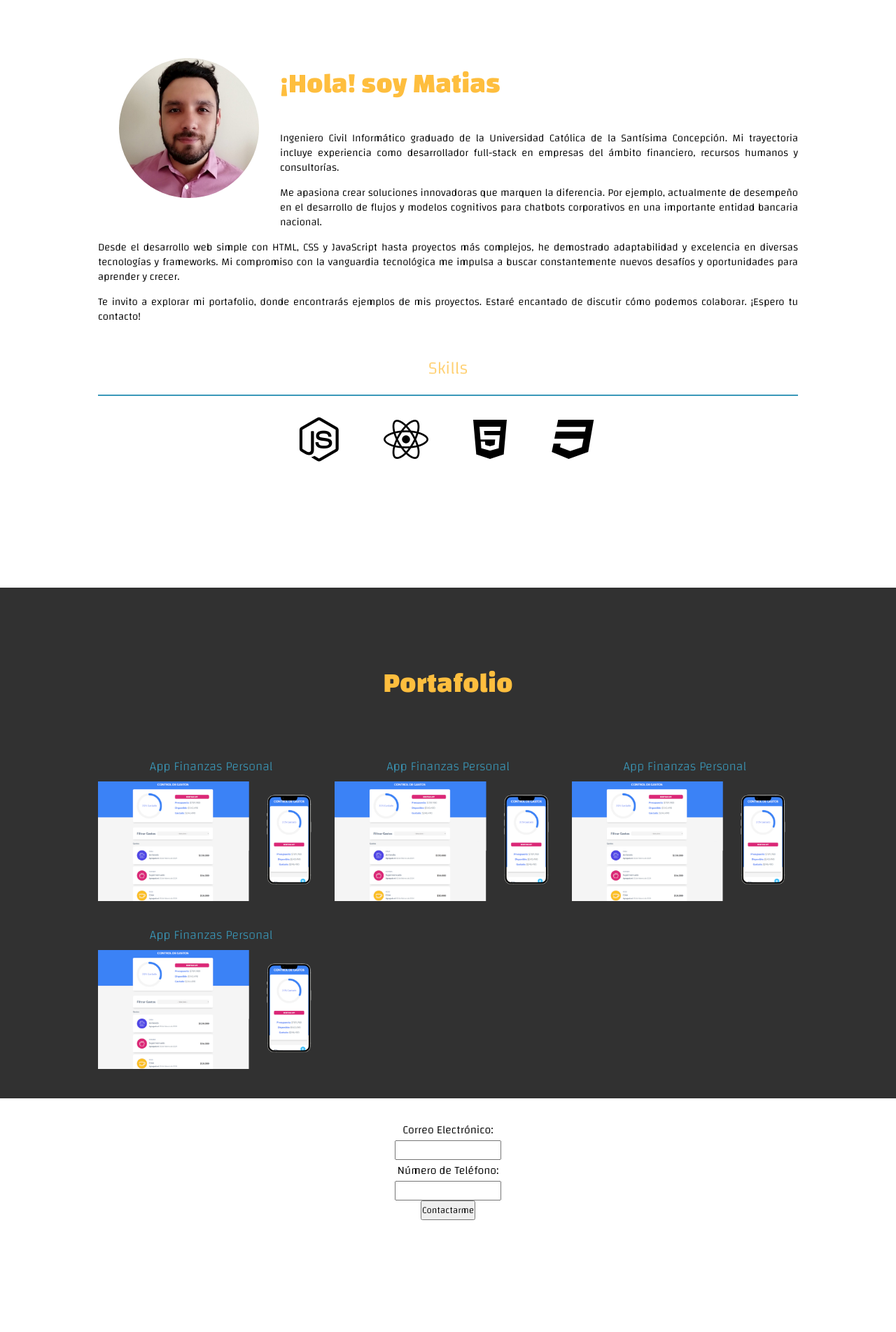
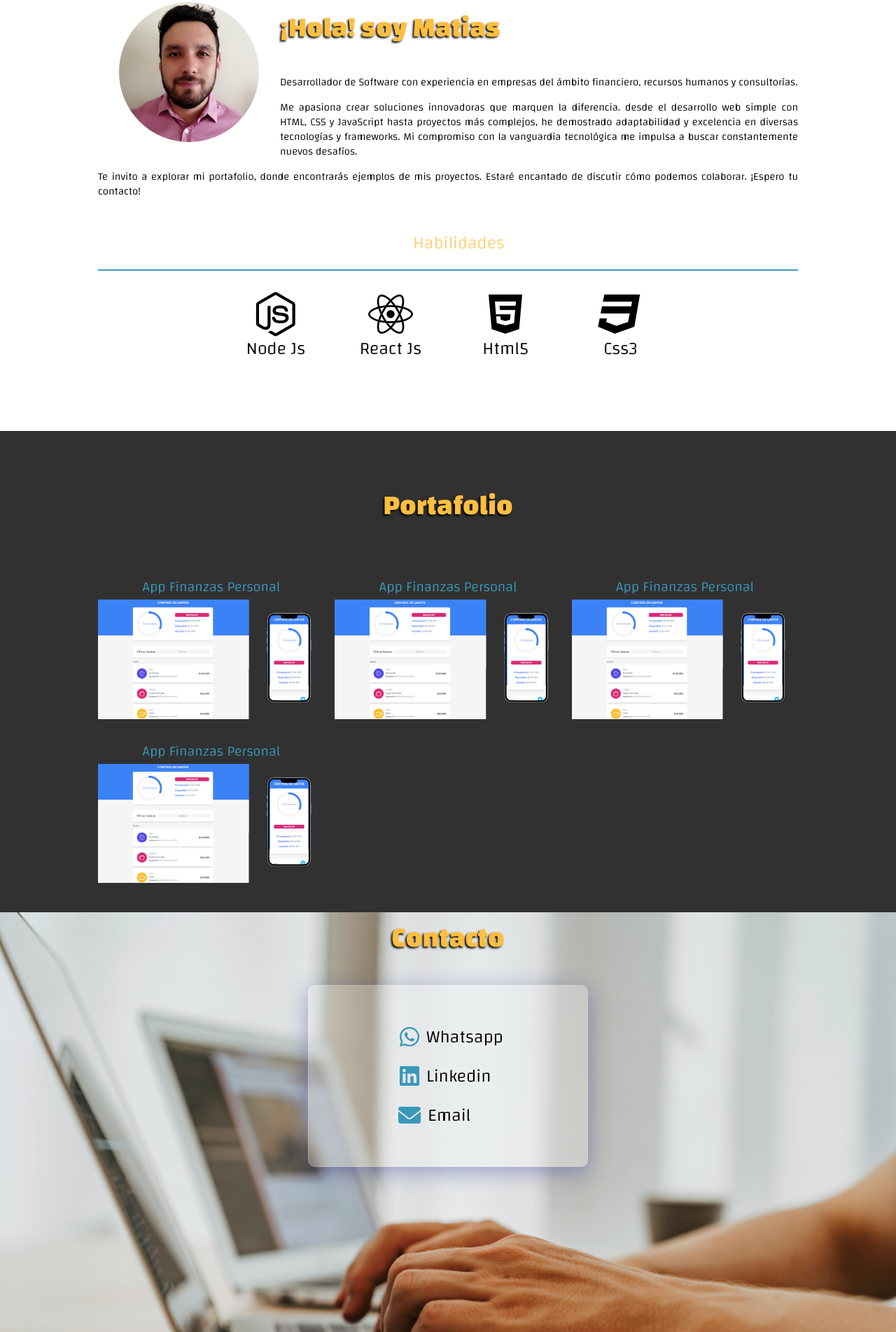
Before and after one commit to mfacuna/mfacuna.github.io, a plain HTML site: page index.html in a window 1280 px wide. Shown: the part 567-2471 px from the top of the page at 70% size. Before the commit the page ends 2341 px from the top, so only its background shows below. Drawn offline with Linux system fonts and the light colour scheme; a web font is replaced by a local one.

Commit message:
modificaciones diseño y contacto

```diff
--- a/estilos.css
+++ b/estilos.css
@@ -63,7 +63,7 @@ header .menu {
     padding: 5px 5px;
 }
 
-a {
+.menu a {
     color: var(--color-primario-1);
     display: inline-block;
     padding: 5px 10px;
@@ -75,7 +75,7 @@ a {
 }
 
 
-a:hover {
+.menu a:hover {
     color: var(--color-primario-2);
     text-decoration: underline;
     font-size: 19px;
@@ -153,7 +153,7 @@ header .contenedor-texto-header .call-to-action:hover {
 }
 
 .wrapper {
-    margin: 150px auto;
+    margin: 70px auto;
     width: 90%;
     max-width: 1000px;
 }
@@ -175,6 +175,23 @@ h2 {
     font-family: 'Changa', sans-serif;
     font-size: 40px;
     color: #febe3e;
+    text-shadow: -2px 2px 3px #000;
+}
+
+.fa-node-js:hover {
+    color: green;
+}
+
+.fa-react:hover {
+    color: blue;
+}
+
+.fa-html5:hover {
+    color: red;
+}
+
+.fa-css3:hover {
+    color: #3A98B9;
 }
 
 .wrapper .content p {
@@ -214,18 +231,25 @@ i {
     padding: 30px;
 }
 
+i span {
+    color: #000;
+}
+
 .portafolio {
+    margin-bottom: 0;
+    background-color: #fff;
+    text-align: center;
+    background-image: radial-gradient(var(--color-secundario-2) 0.5px, #313131 0.5px);
+    background-size: 10px 10px;
+    padding-top: 70px;
+}
+
+.contenidoPortafolio {
     opacity: 0;
     /* Inicialmente oculto */
     transform: translateY(20px);
     /* Agregamos un pequeño desplazamiento para animación */
     transition: opacity 0.5s ease-in-out, transform 0.5s ease-in-out;
-    margin-bottom: 0;
-    background-color: #fff;
-    text-align: center;
-    background-image: radial-gradient(var(--color-secundario-2) 0.5px, #313131 0.5px);
-    background-size: 10px 10px;
-    padding-top: 100px;
 }
 
 .container {
@@ -280,25 +304,132 @@ i {
 
 
 .contacto {
+    height: 600px;
     opacity: 0;
     /* Inicialmente oculto */
     transform: translateY(20px);
     /* Agregamos un pequeño desplazamiento para animación */
     transition: opacity 0.5s ease-in-out, transform 0.5s ease-in-out;
-    margin-top: 30px;
-    margin-bottom: 30px;
     text-align: center;
-    display: flex; /* Alineación vertical con display flex */
-    flex-direction: column; /* Los elementos se apilan verticalmente */
-    align-items: center; /* Centra los elementos horizontalmente */
+    background-image: url("img/fondocontacto.jpg");
+    background-size:cover;
+}
+
+.contact-conteiner {
+    display: grid;
+    margin: 0 auto;
+    width: 90%;
+    max-width: 400px;
+    grid-template-columns: repeat(auto-fit, minmax(300px, 1fr));
+    grid-gap: 15px;
+}
+
+.links {
+    width: 100%;
+    border: 0px solid #000;
+    display: flex;
+    flex-direction: column;
+    align-items: left;
+    text-align: left;
+    background: rgba( 255, 255, 255, 0.25 );
+    box-shadow: 0 8px 32px 0 rgba( 31, 38, 135, 0.37 );
+    backdrop-filter: blur( 4px );
+    -webkit-backdrop-filter: blur( 4px );
+    border-radius: 10px;
+    border: 1px solid rgba( 255, 255, 255, 0.18 );
+    color: var(--color-primario-1);
+    border-radius: 10px;
+    padding: 45px;
+    justify-content: center;
+    align-items: center;
+}
+
+.links a {
+    display: flex;
+    align-items: center;
+    justify-content: flex-start;
+    text-decoration: none;
+    color: var(--color-primario-1);
+    text-align: left;
+}
+
+.links a i {
+    padding: 0 10px 0 0;
+    text-align: left;
+}
+
+.links a span {
+    text-align: left;
+    margin-left: 0px;
+    color: #000;
+}
+.contact-data {
+    width: 100%;
+    border: 0px solid #000;
+    min-height: 100px; /* Cambiado de height a min-height */
+    display: flex;
+    justify-content: center;
+    align-items: center;
 }
 
 .contactForm {
+    width: 80%;
     display: flex; /* Alineación vertical con display flex */
     flex-direction: column; /* Los elementos se apilan verticalmente */
+    padding: 15px;
+    background: rgba( 255, 255, 255, 0.25 );
+    box-shadow: 0 8px 32px 0 rgba( 31, 38, 135, 0.37 );
+    backdrop-filter: blur( 4px );
+    -webkit-backdrop-filter: blur( 4px );
+    border-radius: 10px;
+    border: 1px solid rgba( 255, 255, 255, 0.18 );
+    color: var(--color-primario-1);
+    border-radius: 10px;
+}
+
+.contactForm label {
+    margin-bottom: 5px;
+    margin-top: 20px;
+}
+
+.contacto span {
+    font-size: 25px;
+    width: 100px;
+    display: block;
+    margin: 0 auto; /* Centrar el texto dentro del contenedor */
+    padding: 5px 0; /* Puedes ajustar el espacio interno del contenedor */
+}
+
+.contactForm button {
+    margin-top: 40px;
+    margin-bottom: 20px;
+    padding: 5px;
+    border: 2px solid var(--color-primario-1);
     text-align: center;
-    width: 400px;
+    color: var(--color-primario-1);
+    text-decoration: none;
+    border-radius: 5px;
+    font-size: 18px;
+    transition: background-color 0.5s ease;
+    transition: font-size 0.5s;
+}
+
+.contactForm button:hover {
+    background: var(--color-primario-1);
+    color: #fbfbfb;
+    text-shadow: -1px 1px 1px #000;
+}
+
+
+.contactForm input {
+    padding: 5px;
+}
+
+.liks a {
+    display:flex;
+    justify-content: center;
     align-items: center;
+    text-align: right;
 }
 
 .aparecer {
@@ -324,6 +455,10 @@ i {
         align-items: center;
     }
 
+    .wrapper .contentImg img {
+        max-width: 120px;
+    }
+
     header .contenedor-texto-header .titulo-header {
         color: var(--color-primario-1);
         font-size: 35px;
@@ -345,7 +480,14 @@ i {
         padding: 5px 10px;
         font-size: 13px;
         text-decoration: none;
-        color: #000;
         font-weight: lighter;
     }
+
+    h2 {
+        text-align: center;
+    }
+
+    .contactForm {
+        width: 90%;
+    }
 }
--- a/index.html
+++ b/index.html
@@ -20,7 +20,7 @@
           <a onclick="scrollToElement('menuContenedor')" href="#menuContenedor">Inicio</a>
           <a onclick="scrollToElement('acerca-de')" href="#acerca-de">Acerca de</a>
           <a onclick="scrollToElement('portafolio')" href="#portafolio">Portafolio</a>
-          <a href="">Contacto</a>
+          <a onclick="scrollToElement('contacto')" href="#contacto">Contacto</a>
         </nav>
       </div>
       <div class="contenedor-texto-header">
@@ -29,7 +29,7 @@
         <h2 class="subtitulo-header">
           Soluciones IT, Informatica, Desarrollo de Software y Aplicaciones
         </h2>
-        <a class="call-to-action" href="">Contáctame ahora</a>
+        <a onclick="scrollToElement('contacto')" class="call-to-action" href="#contacto">Contáctame ahora</a>
       </div>
     </header>
     <div id="acerca-de" class="acerca-de">
@@ -41,29 +41,24 @@
           <div class="content">
             <h2>¡Hola! soy Matias</h2>
             <p>
-              Ingeniero Civil Informático graduado de la Universidad Católica de la Santísima Concepción.
-              Mi trayectoria incluye experiencia como desarrollador full-stack en empresas del ámbito financiero,
+              Desarrollador de Software con experiencia en empresas del ámbito financiero,
               recursos humanos y consultorías.
             </p>
             <p>
-              Me apasiona crear soluciones innovadoras que marquen la diferencia. Por ejemplo, actualmente de desempeño en el
-              desarrollo de flujos y modelos cognitivos para chatbots corporativos en una importante entidad bancaria nacional.
-            </p>
-            <p>
-              Desde el desarrollo web simple con HTML, CSS y JavaScript hasta proyectos más complejos, he demostrado adaptabilidad
+              Me apasiona crear soluciones innovadoras que marquen la diferencia. desde el desarrollo web simple con HTML, CSS y JavaScript hasta proyectos más complejos, he demostrado adaptabilidad
               y excelencia en diversas tecnologías y frameworks. Mi compromiso con la vanguardia tecnológica me impulsa a buscar
-              constantemente nuevos desafíos y oportunidades para aprender y crecer.
+              constantemente nuevos desafíos.
             </p>
             <p>Te invito a explorar mi portafolio, donde encontrarás ejemplos de mis proyectos. Estaré encantado de discutir cómo podemos colaborar.
               ¡Espero tu contacto!</p>
               <div class="skills">
-                <span>Skills</span>
+                <span>Habilidades</span>
               </div>
               <div class="icons">
-                <i class="fab fa-node-js fa-4x"></i>
-                <i class="fab fa-react fa-4x"></i>
-                <i class="fab fa-html5 fa-4x"></i>
-                <i class="fab fa-css3 fa-4x"></i>
+                <i class="fab fa-node-js fa-4x"><span>Node Js</span></i>
+                <i class="fab fa-react fa-4x"><span>React Js</span></i>
+                <i class="fab fa-html5 fa-4x"><span>Html5</span></i>
+                <i class="fab fa-css3 fa-4x"><span>Css3</span></i>
               </div>
           </div>
         </div>
@@ -71,9 +66,10 @@
     <div>
     </div>
     <div id="portafolio" class="portafolio">
+        <div id="contenidoPortafolio" class="contenidoPortafolio">
           <h2>Portafolio</h2>
 
-        <div class="container">
+        <div id="container" class="container">
           <div class="cards">
             <div class="card">
               <a href="https://silly-lokum-061fcc.netlify.app/" target="_blank" rel="noopener noreferrer">App Finanzas Personal</a>
@@ -95,7 +91,28 @@
         </div>
         </div>
 
+    </div>
+
     <div id="contacto" class="contacto">
+      <h2>Contacto</h2>
+
+      <div class="contact-conteiner">
+        <div class="links">
+          <a href="https://wa.me/56945075754" target="_blank">
+            <i class="fab fa-whatsapp fa-2x"></i>
+            <span>Whatsapp</span>
+          </a>
+          <a href="https://www.linkedin.com/in/matias-acu%C3%B1a-991937127/" target="_blank">
+            <i class="fab fa-linkedin fa-2x"></i>
+            <span>Linkedin</span>
+          </a>
+          <a href="mailto:mfacuna@ing.ucsc.cl?subject=Contacto Dev&body=Hola Matias..." target="_blank">
+            <i class="fab fa-solid fa-envelope fa-2x"></i>
+            <span>Email</span>
+          </a>
+        </div>
+
+        <!-- <div class="contact-data">
           <form id="contactForm" class="contactForm">
             <label for="email">Correo Electrónico:</label>
             <input type="email" id="email" required>
@@ -104,6 +121,8 @@
             <input type="tel" id="phone" required>
             <button type="button" onclick="contactMe()">Contactarme</button>
           </form>
+        </div> -->
+      </div>
     </div>
 
     <script src="scripts.js"></script>
--- a/scripts.js
+++ b/scripts.js
@@ -60,7 +60,7 @@ window.addEventListener("scroll", function () {
 // Verifica la posición del scroll al hacer scroll a portafolio
 window.addEventListener("scroll", function() {
   // Obtén el elemento por su ID
-  let portafolio = document.getElementById("portafolio");
+  let portafolio = document.getElementById("contenidoPortafolio");
   // Obtiene la posición actual del scroll
   var scrollPos = window.scrollY || window.scrollTop || document.getElementsByTagName("html")[0].scrollTop;
 
```
Also changed, not shown: img/fondocontacto.jpg (added), img/whatsapp-icon.svg (added). Lines whose indentation alone changed are shown as unchanged.
